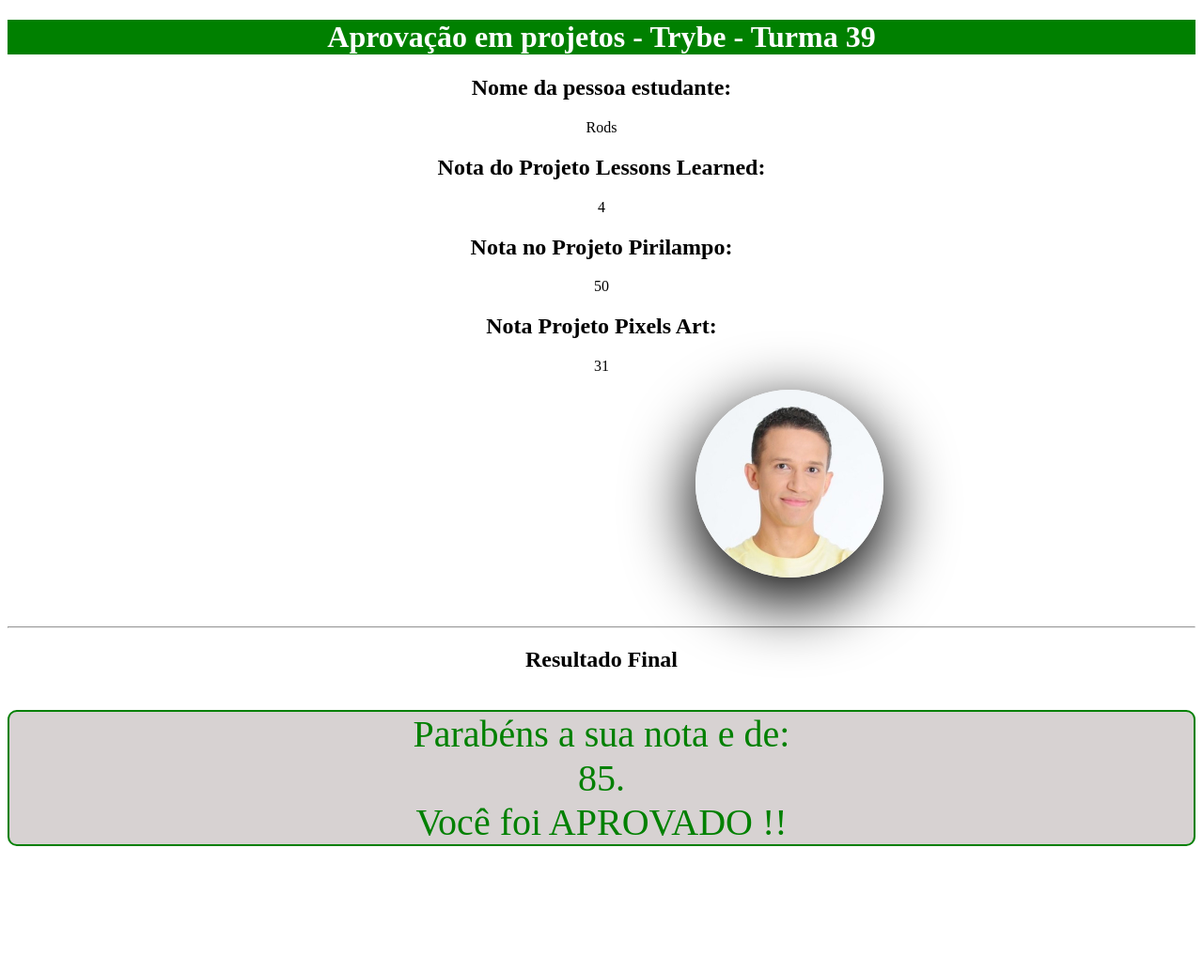
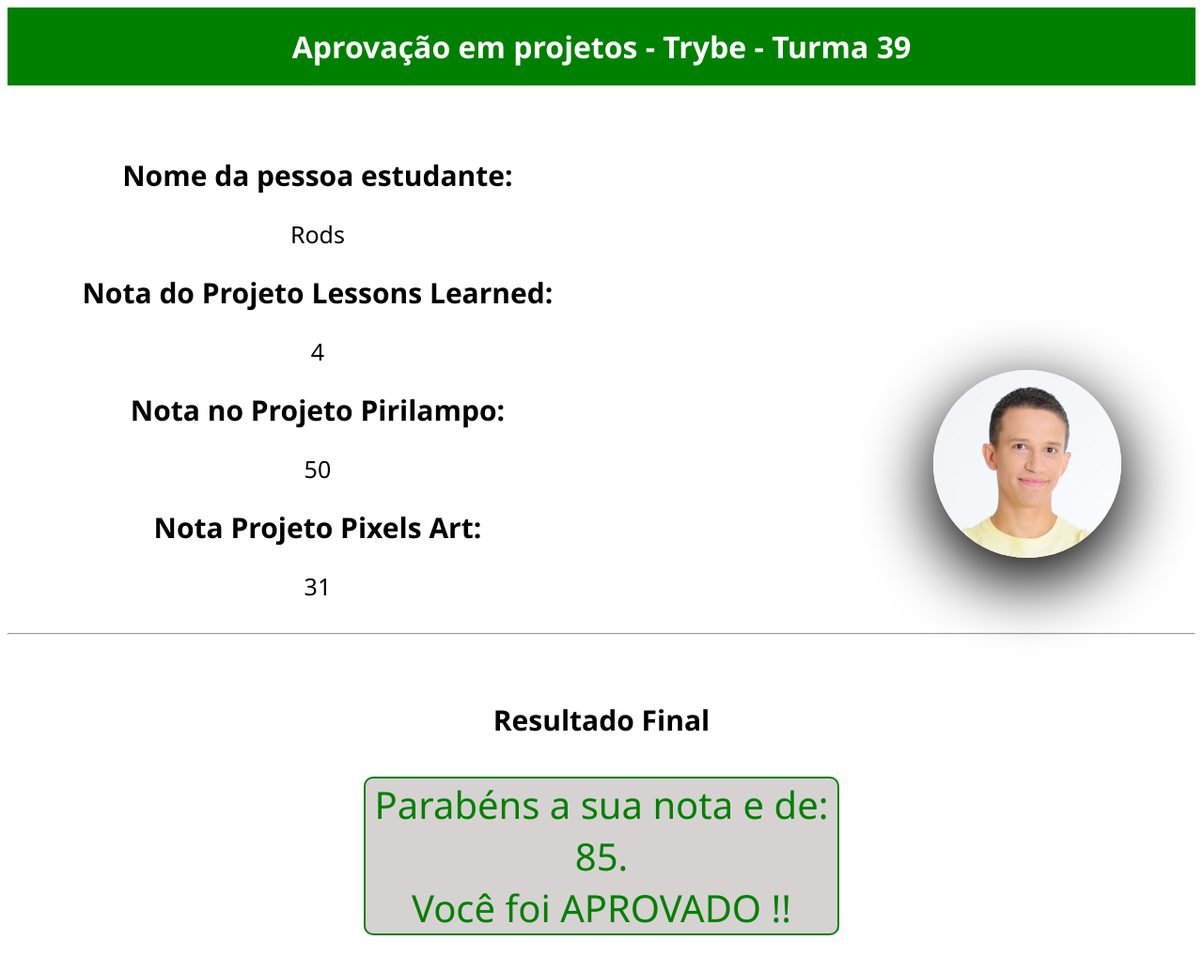
Before and after one commit to jaelsonfreitas/exercicios_tybe, a plain HTML site: page secao_4/dia-01/index_aula_ao_vivo.html in a window 1280 px wide. Shown: the whole page at 94% size. Before the commit the page ends 941 px from the top, so only its background shows below. Drawn offline with Linux system fonts and the light colour scheme.

Commit message:
Ajustes Iniciais aula online.

```diff
--- a/secao_4/dia-01/index_aula_ao_vivo.html
+++ b/secao_4/dia-01/index_aula_ao_vivo.html
@@ -42,6 +42,8 @@
             <h2 class="title">Resultado Final</h2>
             <p id="results"></p>
         </div>
+
+        <section class="future-projects"></section>
     </main>
 
 </body>
--- a/secao_4/dia-01/style.css
+++ b/secao_4/dia-01/style.css
@@ -1,9 +1,27 @@
-body{
+* {
+    font-family: 'Segoe UI', Tahoma, Geneva, Verdana, sans-serif;
+}
+
+main{
+    margin: auto;
     text-align: center;
 }
-header {
+
+h1{
+    text-align: center;
+    color: white;
     background-color: green;
-    color: white;
+    margin: auto;
+    margin-bottom: 50px;
+    padding: 20px 5px;
+}
+
+h2{
+    font-size: 30px;
+}
+
+p{
+    font-size: 25px;
 }
 
 img{
@@ -12,7 +30,17 @@
     width: 200px;
     box-shadow: rgba(0, 0, 0.56) 0px 22px 70px 4px;
     border-radius: 100%;
+}
 
+.student-info{
+    display: inline-block;
+    text-align: center;
+}
+
+.result{
+    max-width: 40%;
+    margin: auto;
+    margin-top: 70px;
 }
 
 .green{
@@ -30,3 +58,8 @@
     border: 2px solid red;
     border-radius: 10px;
 }
+
+.future-projects {
+    margin: auto;
+    text-align: center;
+}
```
